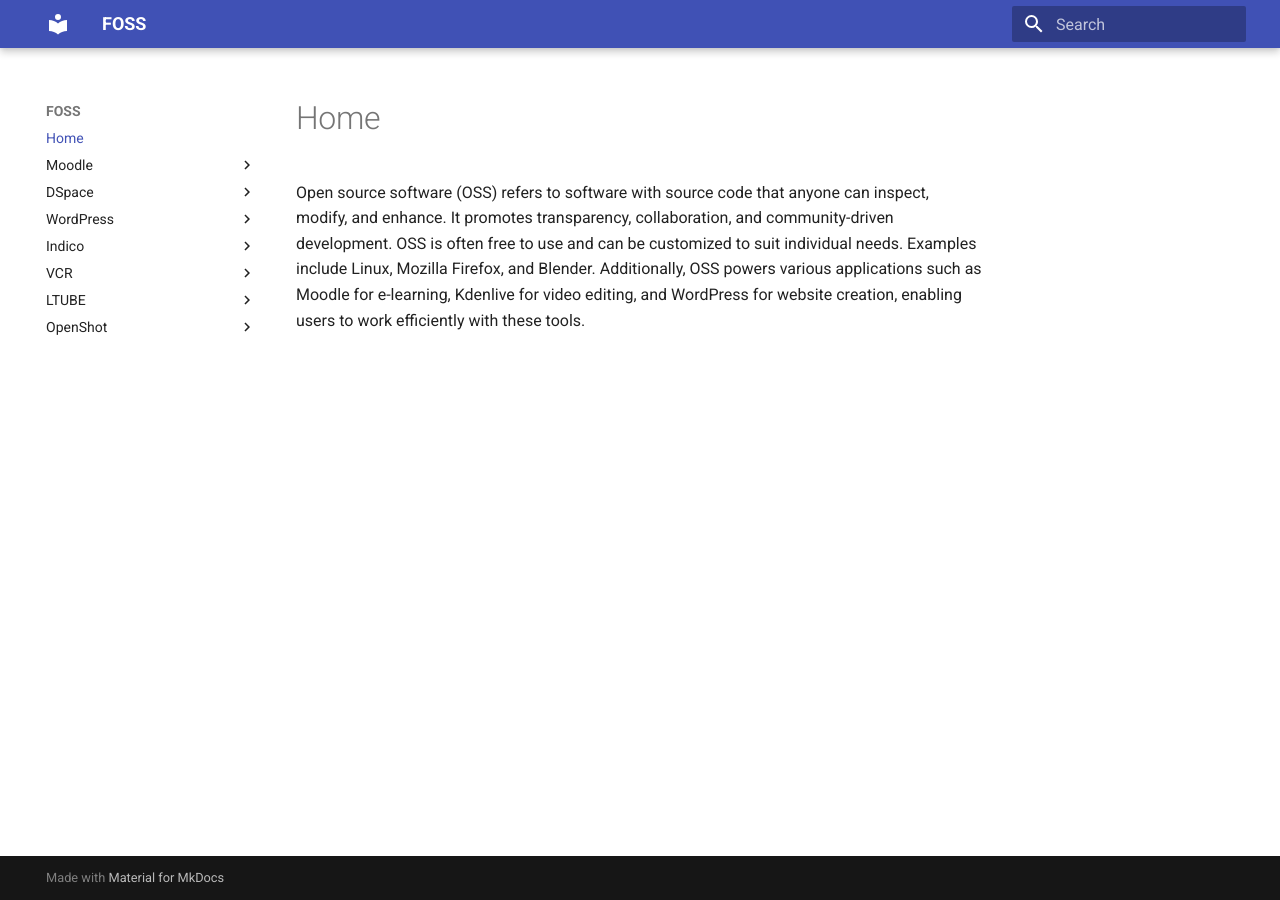
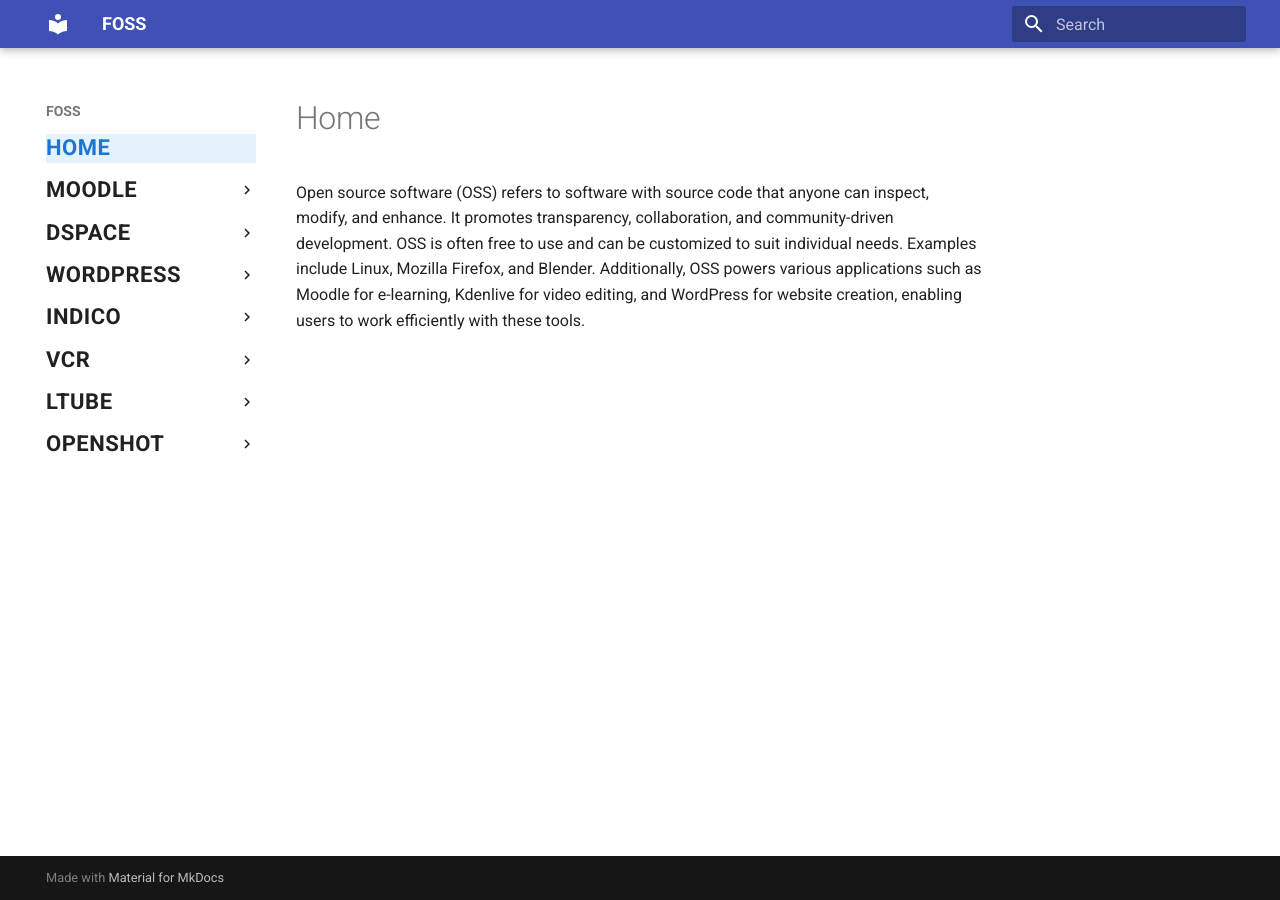
Before and after one commit to LEARN-LK/FOSS-LABWORK-HOST, an MkDocs documentation site: the page built from docs/index.md, in a window 1280 px wide. Built offline with MkDocs 1.6.1 and Material for MkDocs 9.7.7, drawn with Linux system fonts in a browser that asks for light colours.

Commit message:
all updated-moodle-all

```diff
--- /dev/null
+++ b/docs/css/custom.css
@@ -0,0 +1,19 @@
+/* ==== MAIN MENU: BIGGER + BOLD ==== */
+.md-nav__item--active > .md-nav__link,
+.md-nav__item .md-nav__link {
+  font-size: 1.1rem !important;   /* Increase size */
+  font-weight: 600 !important;    /* Bold */
+  text-transform: uppercase;      /* Optional: make it look premium */
+  letter-spacing: 0.5px;
+}
+
+/* Optional: Active page highlight */
+.md-nav__item--active > .md-nav__link {
+  color: #1976d2 !important;
+  background-color: #e3f2fd !important;
+}
+
+/* Optional: Hover effect */
+.md-nav__link:hover {
+  background-color: #f5f5f5 !important;
+}
--- a/mkdocs.yml
+++ b/mkdocs.yml
@@ -2,6 +2,11 @@
 
 theme:
   name: material
+
+# ... your existing nav ...
+
+extra_css:
+  - css/custom.css
 
 nav:
   - Home: index.md
```
